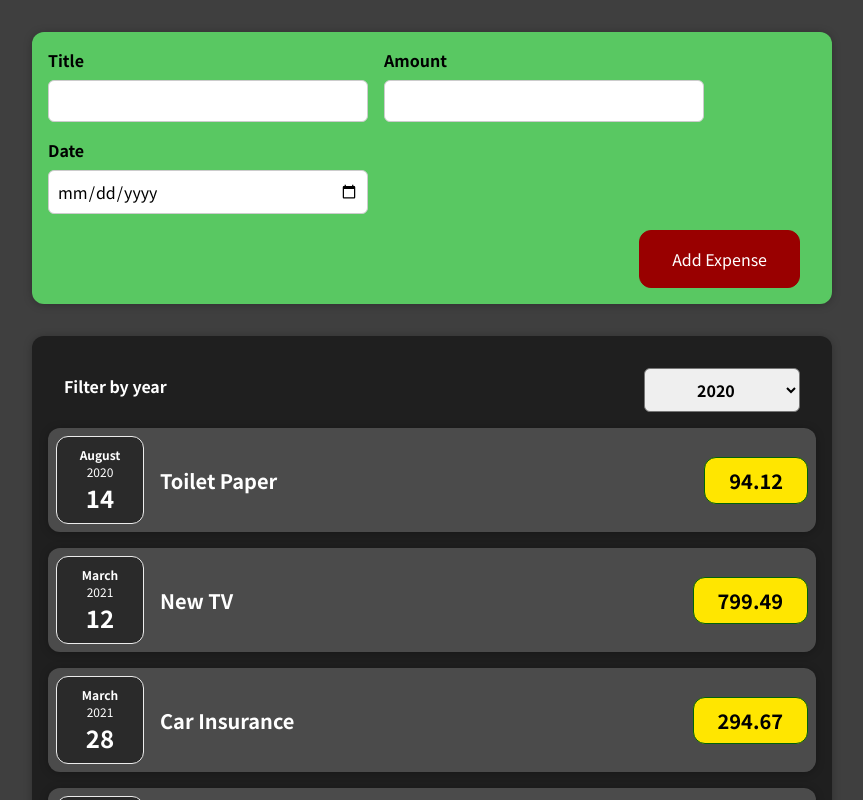
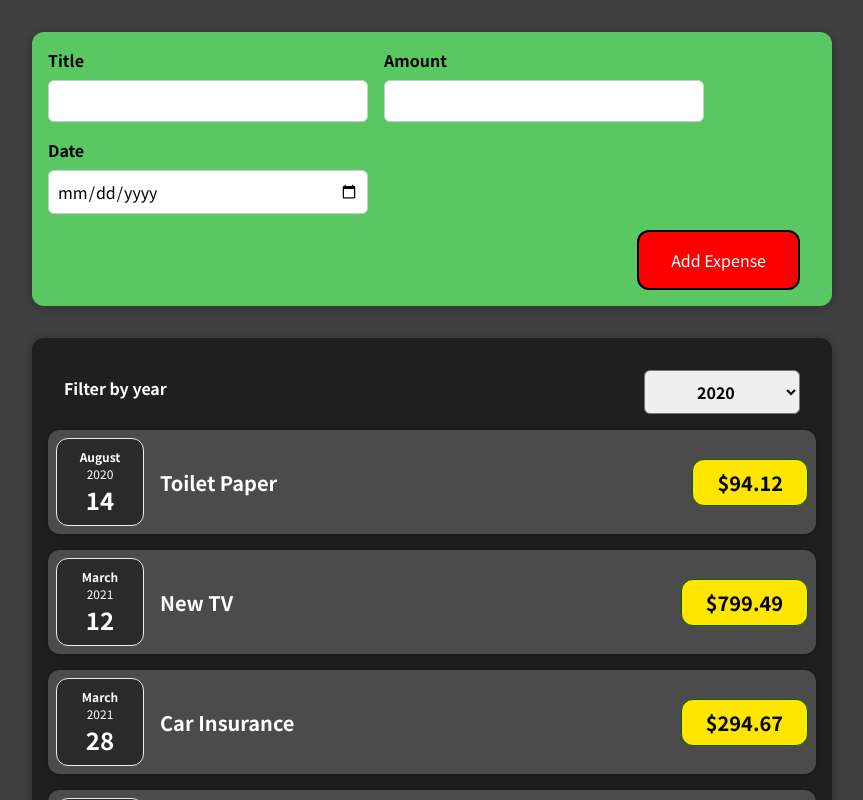
Before and after one commit to luciano-ilha/expense-tracker, a React (Create React App) app: page / in a window 1280 px wide. In both pictures the pointer is over the button "Add Expense". Shown: the top 800 px of the page, without its empty margins (208-1071 px from the left). Built offline with nearby package versions, Linux system fonts and the light colour scheme.

Commit message:
Change color button style

```diff
--- a/src/components/Expenses/ExpenseItem.js
+++ b/src/components/Expenses/ExpenseItem.js
@@ -8,7 +8,7 @@ const ExpenseItem = (props) => {
       <ExpenseDate date={props.date} />
       <div className="expense-item__description">
         <h2>{props.title}</h2>
-        <div className="expense-item__price">{props.amount}</div>
+        <div className="expense-item__price">${props.amount}</div>
       </div>
     </Card>
   );
--- a/src/components/NewExpense/NewExpense.css
+++ b/src/components/NewExpense/NewExpense.css
@@ -13,7 +13,7 @@
   font: inherit;
   cursor: pointer;
   padding: 1rem 2rem;
-  border: 1px solid #ffe600;
+  border: 2px solid #ffe600;
   background-color: #006208;
   color: white;
   border-radius: 12px;
@@ -22,8 +22,8 @@
 
 .new-expense button:hover,
 .new-expense button:active {
-  background-color: #990000;
-  border-color: #990000;
+  border: 2px solid black;
+  background-color: #fb0000;
 }
 
 .new-expense button.alternative {
@@ -34,5 +34,5 @@
 
 .new-expense button.alternative:hover,
 .new-expense button.alternative:active {
-  background-color: #d44646;
+  background-color: #fb0000;
 }
```
Also changed, not shown: 1 other file (tests, documents, lock files or other folders).
